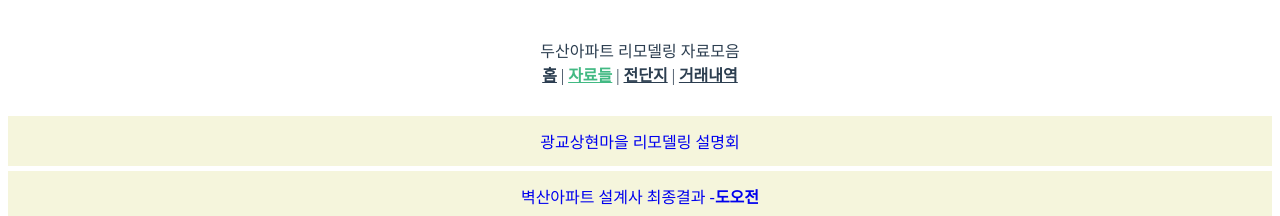
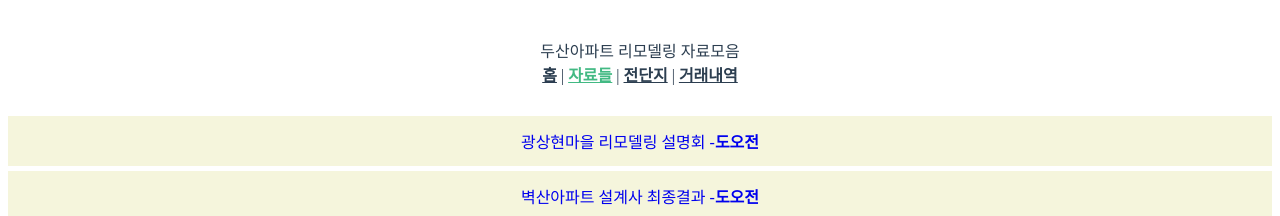
Before and after one commit to ConanShin/doosan-apartment, a Vue app: page /#/goods in a window 1280 px wide. Shown: the top 216 px of the page. Built offline with nearby package versions, Linux system fonts and the light colour scheme; a web font is replaced by a local one.

Commit message:
author added

```diff
--- a/src/views/Goods.vue
+++ b/src/views/Goods.vue
@@ -1,6 +1,6 @@
 <template>
     <div class="goods">
-        <a href="https://www.youtube.com/embed/9M3GLB-jTU8" class="card">광교상현마을 리모델링 설명회</a>
+        <a href="https://www.youtube.com/embed/9M3GLB-jTU8" class="card">광상현마을 리모델링 설명회 - <b>도오전</b></a>
         <a href="https://m.cafe.naver.com/ca-fe/web/cafes/khbyeoksan/articles/346?useCafeId=false" class="card">벽산아파트 설계사 최종결과 - <b>도오전</b></a>
         <a href="http://www.sd.go.kr/mayor.do?mCode=2D001000000&op=list" class="card">금호역 1번출구 개선민원 - <b>제이</b></a>
         <a href="https://m.blog.naver.com/cotton5678/221853570848" class="card">진행시 문제 - <b>리모를찾아서</b></a>
```
